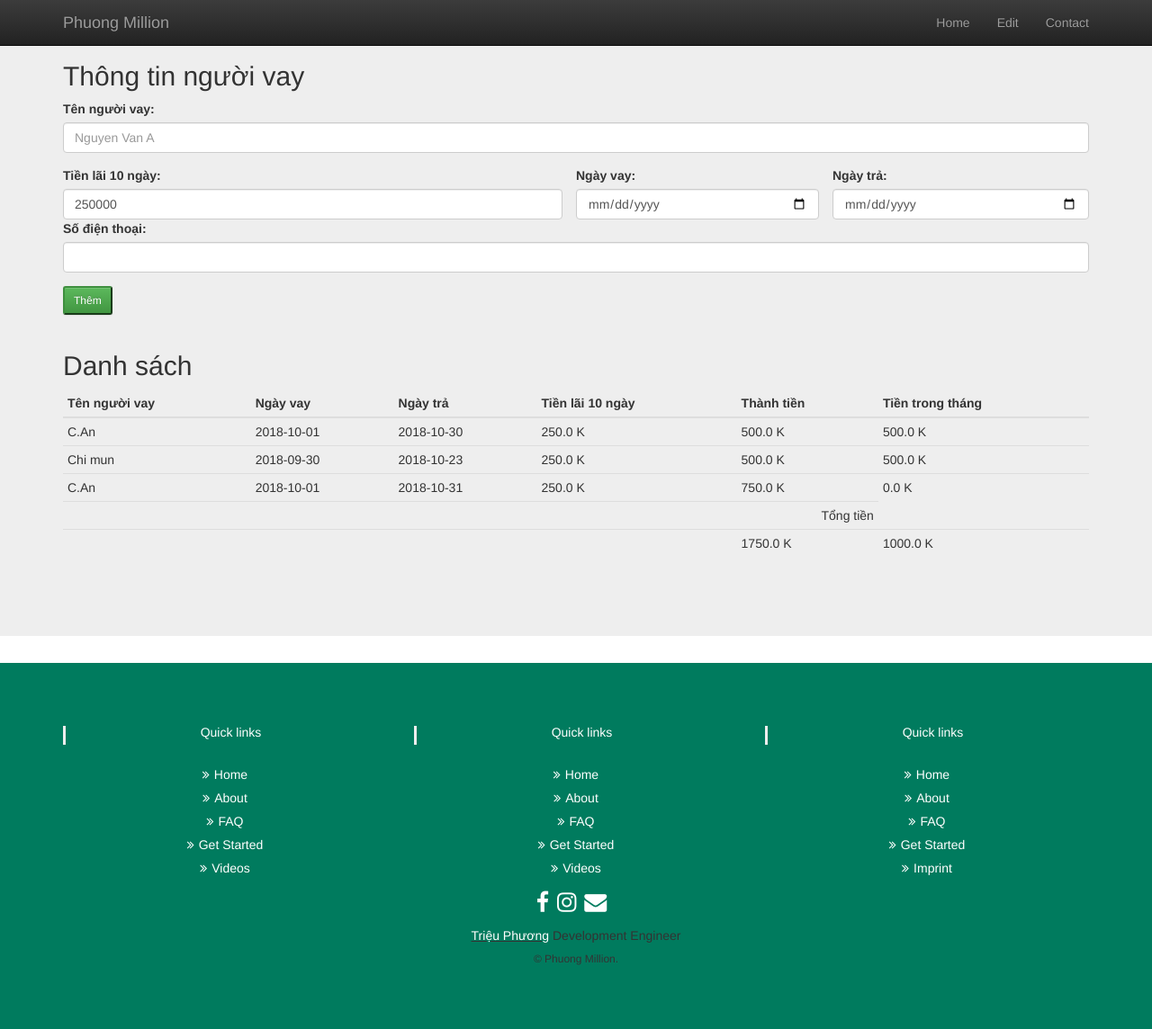
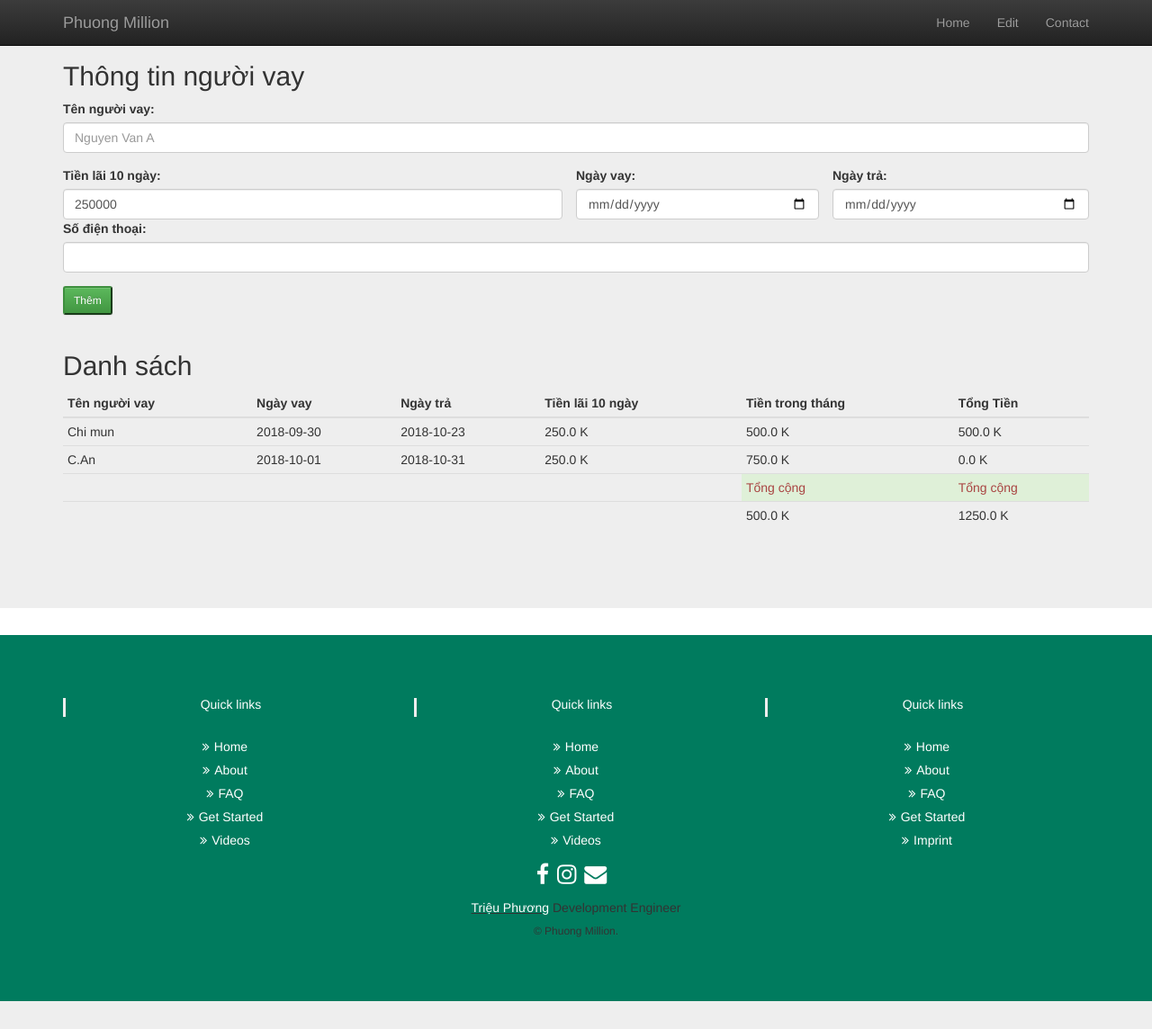
Before and after one commit to phuongmillion/app-tinh-tien, a Flask app: page / in a window 1280 px wide. Shown: the whole page at 90% size. After the commit the page ends 1113 px from the top, so only its background shows below. Run offline with Flask 2, Linux system fonts and the light colour scheme; some libraries are stand-ins or nearby versions.

Commit message:
gan xong that r

```diff
--- a/data.json
+++ b/data.json
@@ -1 +1 @@
-[{"name": "C.An", "ngay_muon": "2018-10-01", "ngay_ket_thuc": "2018-10-30", "tien_lai_10_ngay": 250000, "sdt": 123, "thanhtien": 500000, "tientrongthang": 500000}, {"name": "Chi mun", "ngay_muon": "2018-09-30", "ngay_ket_thuc": "2018-10-23", "tien_lai_10_ngay": 250000, "sdt": 123, "thanhtien": 500000, "tientrongthang": 500000}, {"name": "C.An", "ngay_muon": "2018-10-01", "ngay_ket_thuc": "2018-10-31", "tien_lai_10_ngay": 250000, "sdt": 123213, "thanhtien": 750000, "tientrongthang": 0}]
+[{"name": "Chi mun", "ngay_muon": "2018-09-30", "ngay_ket_thuc": "2018-10-23", "tien_lai_10_ngay": 250000, "sdt": 123, "thanhtien": 500000, "tientrongthang": 500000}, {"name": "C.An", "ngay_muon": "2018-10-01", "ngay_ket_thuc": "2018-10-31", "tien_lai_10_ngay": 250000, "sdt": 123213, "thanhtien": 750000, "tientrongthang": 0}]
--- a/templates/home.html
+++ b/templates/home.html
@@ -67,8 +67,8 @@
         <th>Ngày vay</th>
         <th>Ngày trả</th>
         <th>Tiền lãi 10 ngày</th>
-        <th>Thành tiền</th>
         <th>Tiền trong tháng</th>
+        <th>Tổng Tiền</th>
       </tr>
     </thead>
     <tbody>
@@ -86,12 +86,13 @@
     <tfoot>
         <tr>
             <td colspan="4" ></td>
-            <td style="text-align: right">Tổng tiền</td>
+            <td style="text-align: left" class="bg-success text-danger">Tổng cộng</td>
+            <td style="text-align: left" class="bg-success text-danger">Tổng cộng</td>
         </tr>
         <tr>
           <td colspan="4"></td>
+          <td >{{tongthang/1000}} K</td>
           <td >{{tong/1000}} K</td>
-          <td >{{tongthang/1000}} K</td>
         </tr>
     </tfoot>
      </table>
```
Also changed, not shown: 1 other file.
